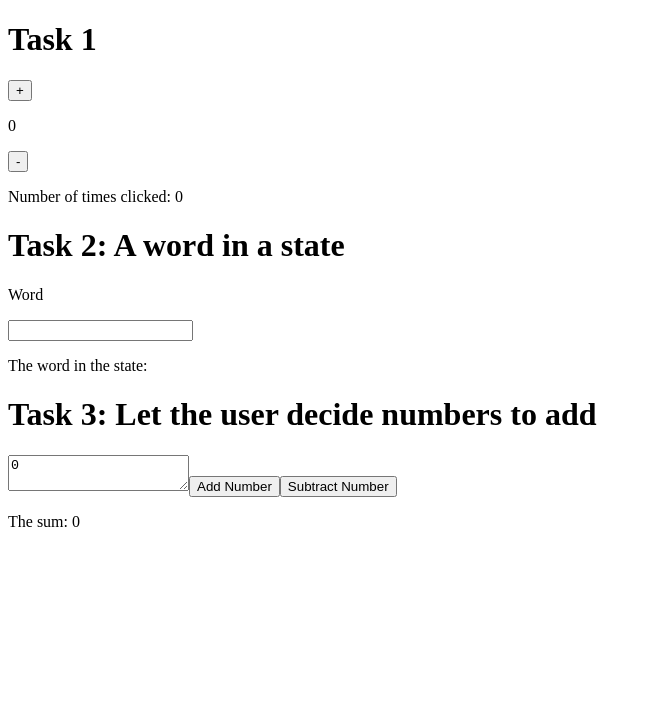
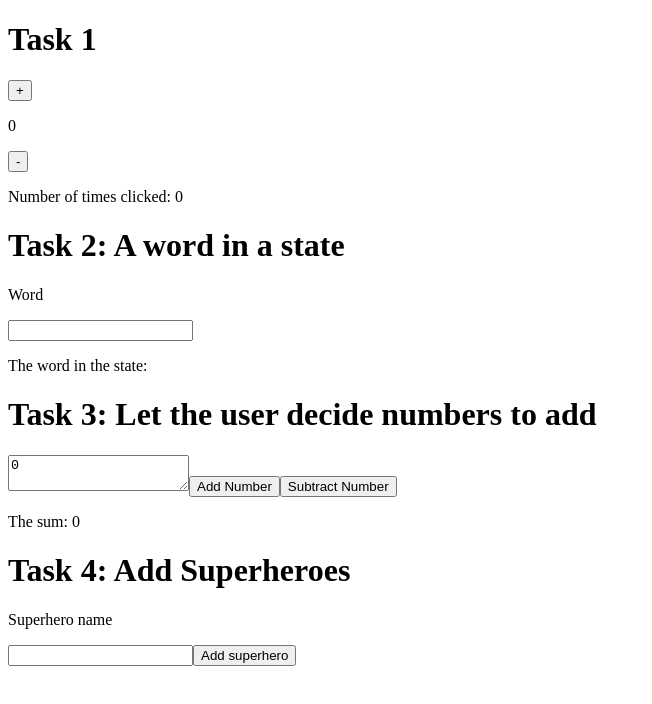
Before and after one commit to LaurentBaj/Webutvikling-3, a React (Create React App) app in the folder lab_2/: page / in a window 1280 px wide. Shown: the top 704 px of the page, without its empty margins (0-652 px from the left). Built offline with nearby package versions, Linux system fonts and the light colour scheme.

Commit message:
Finished Task 4

```diff
--- /dev/null
+++ b/lab_2/src/components/Task4.jsx
@@ -0,0 +1,22 @@
+import React, {useState} from "react";
+
+
+export function Task4() {
+    let [list, setList] = useState([])
+    let [hero, postHero] = useState("")
+
+    function addHero() {
+        setList([...list, hero]) // param1: array ref, param2: values
+        postHero("")
+    }
+
+    return <>
+        <h1>Task 4: Add Superheroes</h1>
+        <p>Superhero name</p>
+        <input type="text" value={hero} onChange={event => postHero(event.target.value)}/>
+        <button onClick={addHero}>Add superhero</button>
+        <ul>
+            { list.map(e => ( <li>{e}</li>)) }
+        </ul>
+    </>
+}
--- a/lab_2/src/index.jsx
+++ b/lab_2/src/index.jsx
@@ -1,8 +1,10 @@
 import React from 'react';
+
 import ReactDOM from 'react-dom';
 import {Task1} from "./components/Task1";
 import {Task2} from "./components/Task2";
 import {Task3} from "./components/task3";
+import {Task4} from "./components/Task4";
 
 
 function App() {
@@ -10,6 +12,7 @@ function App() {
         <Task1 />
         <Task2 />
         <Task3 />
+        <Task4 />
     </>
 }
 
```
